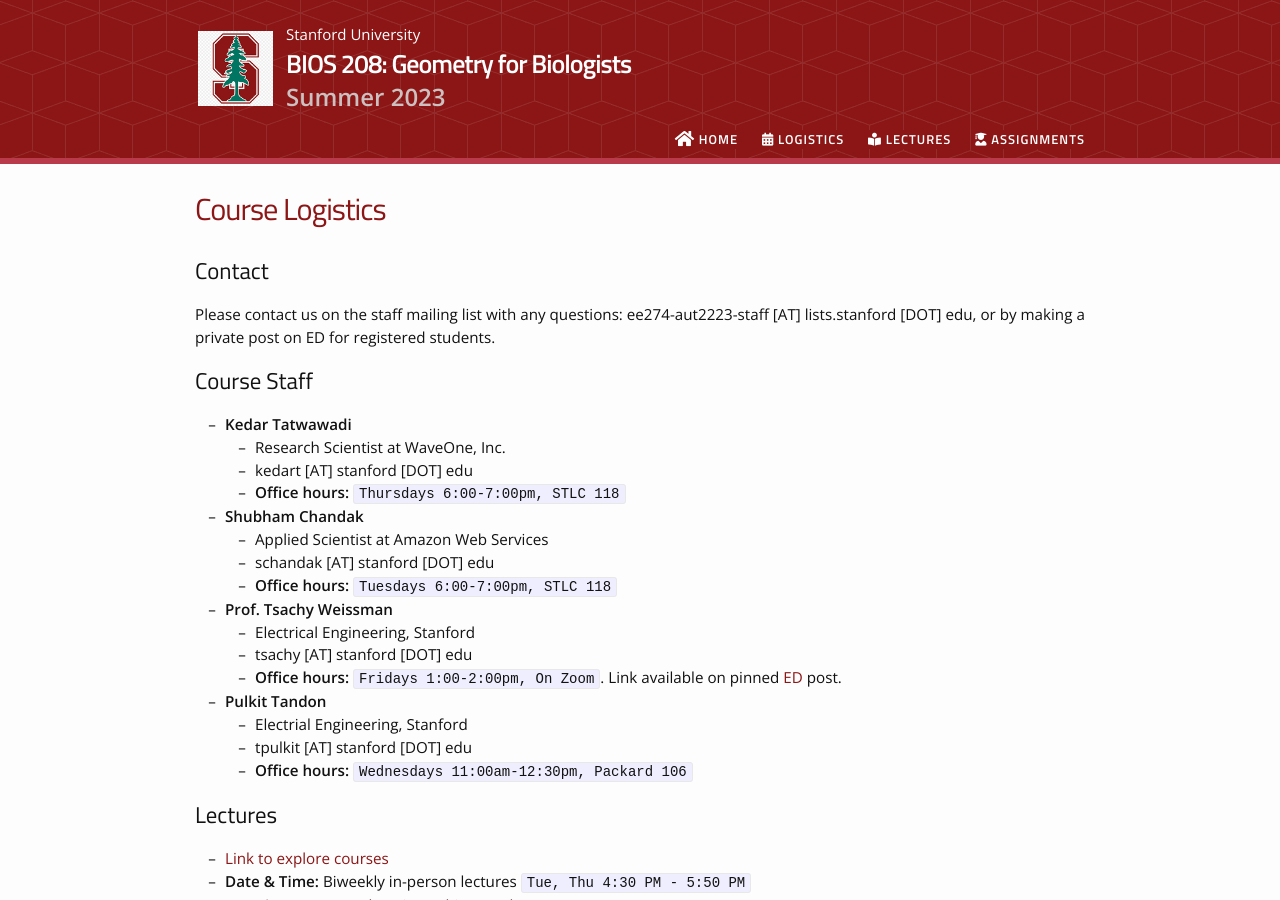
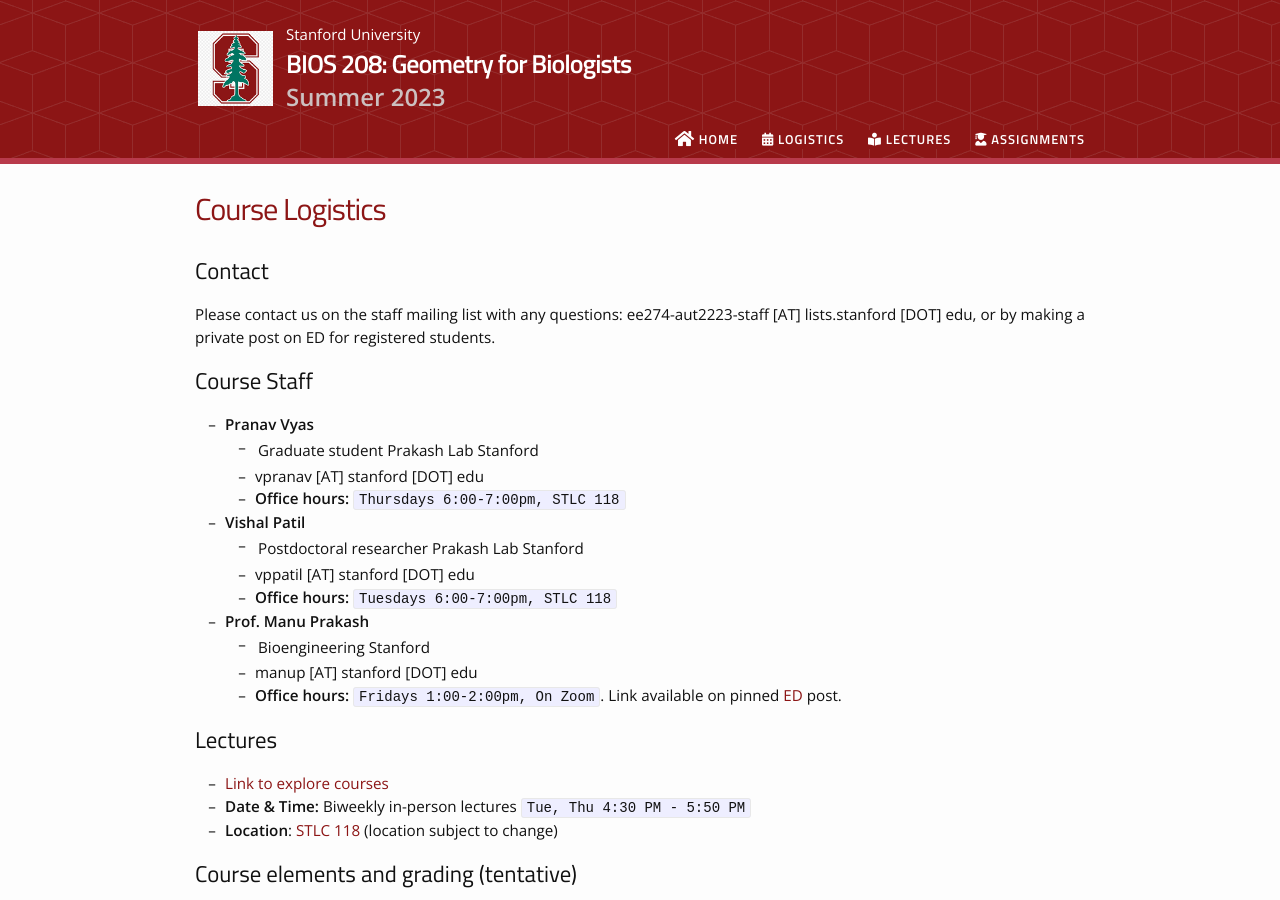
Before and after one commit to stanfordgeombio/class_summer_2023, a Jekyll site: the page built from logistics.md, in a window 1280 px wide and 900 px high. Built offline with Jekyll 4.4.1, drawn with Linux system fonts in a browser that asks for light colours; nearby versions of some CDN libraries.

Commit message:
small changes

```diff
--- a/_layouts/home.html
+++ b/_layouts/home.html
@@ -49,8 +49,8 @@ layout: default
 
         <div style="width:35%; float: left">
             <div class="profile-pic-gallary ">
-                <h2>Teaching Assistants</h2>
-                {% for ta in site.data.people.teaching_assistants %}
+                <h2>Mentor</h2>
+                {% for ta in site.data.people.mentor %}
                 <div class="image--cover-container">
                     <img src="{{ta.profile_pic | prepend: site.baseurl }}" class="image--cover">
                     {% if ta.webpage %}
--- a/logistics.md
+++ b/logistics.md
@@ -8,22 +8,18 @@ Please contact us on the staff mailing list with any questions: ee274-aut2223-st
 making a private post on ED for registered students.
 
 ## Course Staff
-- **Kedar Tatwawadi**
-    - Research Scientist at WaveOne, Inc.
-    - kedart [AT] stanford [DOT] edu
+- **Pranav Vyas**
+    - Graduate student | Prakash Lab | Stanford
+    - vpranav [AT] stanford [DOT] edu
     - **Office hours:** `Thursdays 6:00-7:00pm, STLC 118`
-- **Shubham Chandak**
-    - Applied Scientist at Amazon Web Services
-    - schandak [AT] stanford [DOT] edu
+- **Vishal Patil**
+    - Postdoctoral researcher | Prakash Lab | Stanford
+    - vppatil [AT] stanford [DOT] edu
     - **Office hours:** `Tuesdays 6:00-7:00pm, STLC 118`
-- **Prof. Tsachy Weissman**
-    - Electrical Engineering, Stanford
-    - tsachy [AT] stanford [DOT] edu
+- **Prof. Manu Prakash**
+    - Bioengineering | Stanford
+    - manup [AT] stanford [DOT] edu
     - **Office hours:** `Fridays 1:00-2:00pm, On Zoom`. Link available on pinned [ED](https://edstem.org/us/courses/29704/discussion/1909607) post.
-- **Pulkit Tandon**
-  - Electrial Engineering, Stanford
-  - tpulkit [AT] stanford [DOT] edu
-  - **Office hours:** `Wednesdays 11:00am-12:30pm, Packard 106`
 
 
 ## Lectures
```
Also changed, not shown: _data/people.yml (+8 -11 lines), README.md.
